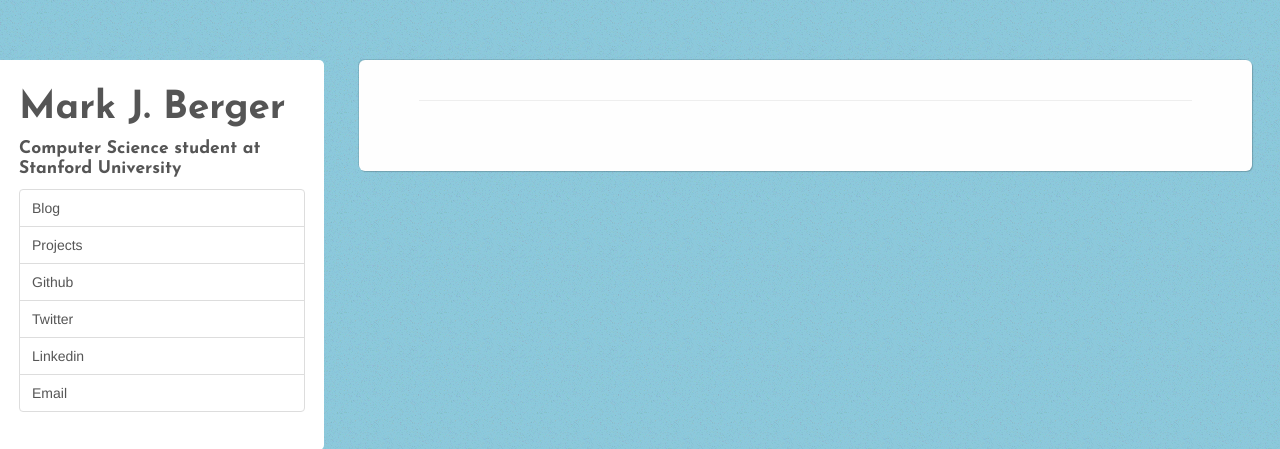
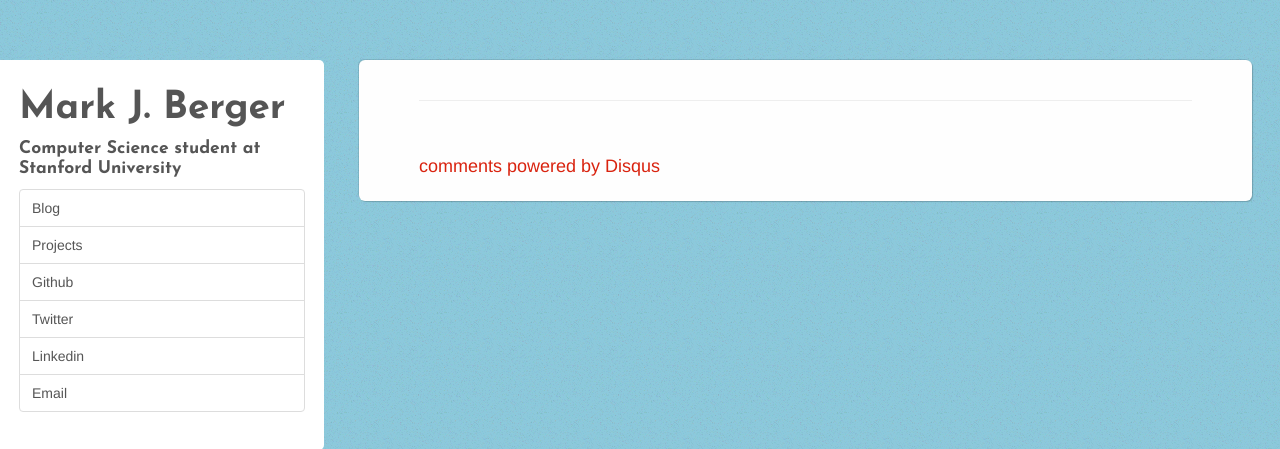
Before and after one commit to markberger/markjberger.com, a Flask app: template templates/post.html in a window 1280 px wide. Shown: the top 449 px of the page. Run offline with Flask 2, Linux system fonts and the light colour scheme; the template is opened without the code that fills it, so the values that code supplies are empty; some libraries are stand-ins or nearby versions.

Commit message:
Adds Disqus comments to blog posts

```diff
--- /dev/null
+++ b/static/js/disqus.js
@@ -0,0 +1,9 @@
+/* * * CONFIGURATION VARIABLES: EDIT BEFORE PASTING INTO YOUR WEBPAGE * * */
+var disqus_shortname = 'markjberger'; // required: replace example with your forum shortname
+
+        /* * * DON'T EDIT BELOW THIS LINE * * */
+(function() {
+    var dsq = document.createElement('script'); dsq.type = 'text/javascript'; dsq.async = true;
+    dsq.src = '//' + disqus_shortname + '.disqus.com/embed.js';
+    (document.getElementsByTagName('head')[0] || document.getElementsByTagName('body')[0]).appendChild(dsq);
+})();
--- a/templates/post.html
+++ b/templates/post.html
@@ -10,6 +10,12 @@
 			<hr>
 			{{ post.body|markdown|safe }}
 			<br>
+
+			<div id="disqus_thread"></div>
+			<script src="/static/js/disqus.js"></script>
+			<noscript>Please enable JavaScript to view the <a href="http://disqus.com/?ref_noscript">comments powered by Disqus.</a></noscript>
+			<a href="http://disqus.com" class="dsq-brlink">comments powered by <span class="logo-disqus">Disqus</span></a>
+
 		</div>
 	</div>
 </div>
```
